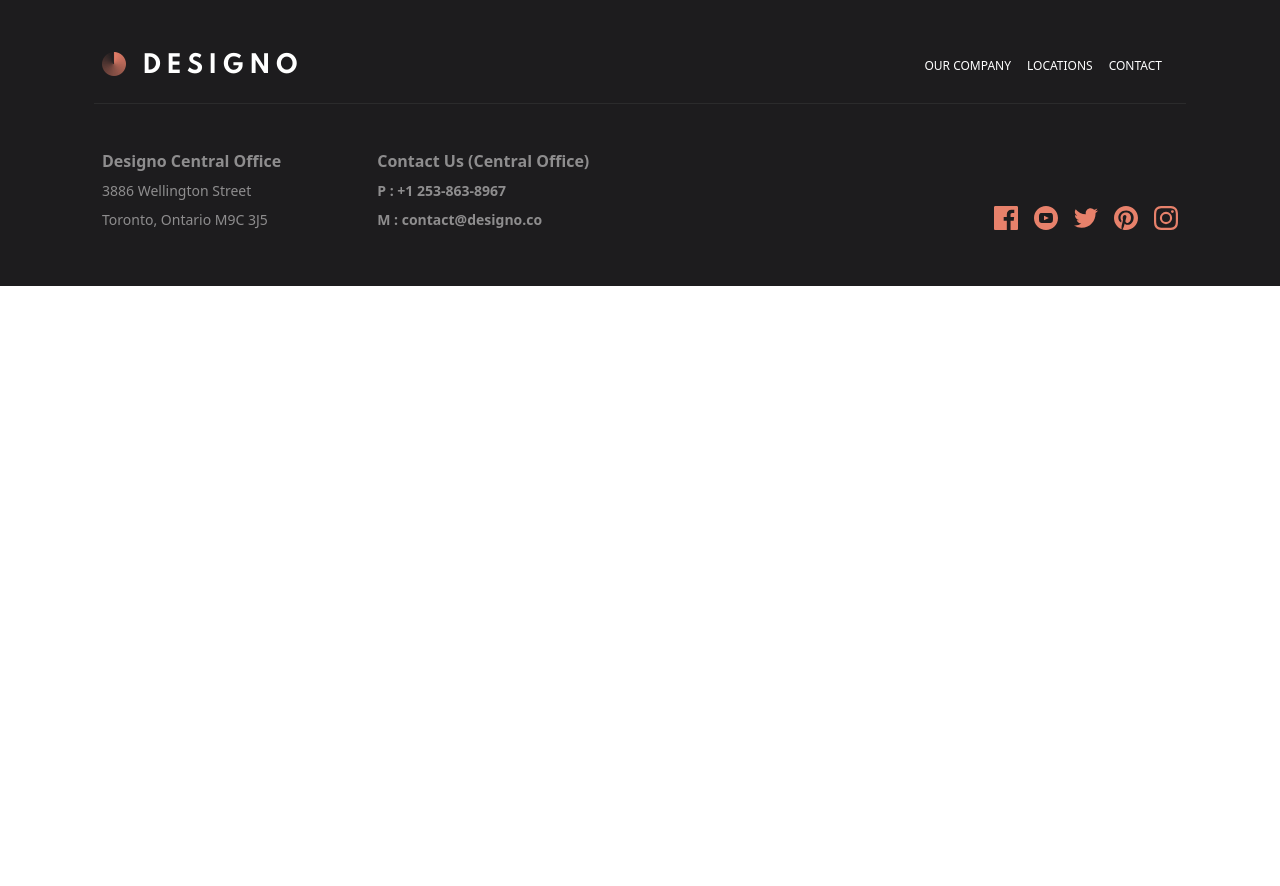
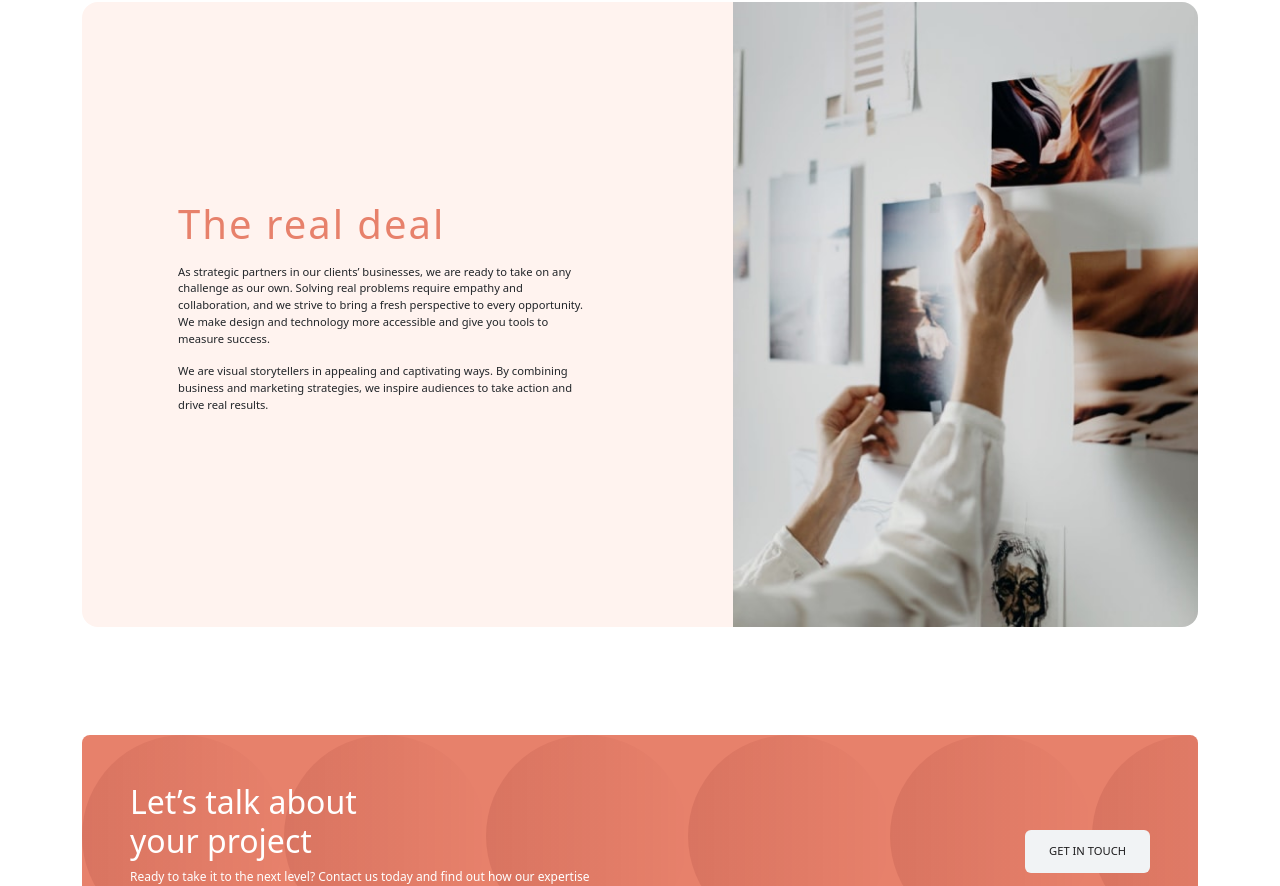
Before and after one commit to ShaimaaAKamal/designo, a React (Create React App) app: page /about in a window 1280 px wide. Shown: the part 1734-2620 px from the top of the page. Before the commit the page ends 2020 px from the top, so only its background shows below. Built offline with nearby package versions, Linux system fonts and the light colour scheme.

Commit message:
adjust pic layout in about componenet

```diff
--- a/src/Components/About/About.jsx
+++ b/src/Components/About/About.jsx
@@ -2,6 +2,8 @@ import React from 'react';
 import AboutHeading from './AboutHeading/AboutHeading';
 import WorldTalent from './WorldTalent/WorldTalent';
 import AboutLocation from './AboutLocation/AboutLocation';
+import RealDeal from './RealDeal/RealDeal';
+import LetsTalk from '../LetsTalk/LetsTalk';
 
 export default function About() {
   return (
@@ -9,6 +11,8 @@ export default function About() {
         <AboutHeading/>
         <WorldTalent/>
         <AboutLocation/>
+        <RealDeal/>
+        <LetsTalk/>
       </div>
   )
 }
--- a/src/Components/About/AboutCard/AboutCard.jsx
+++ b/src/Components/About/AboutCard/AboutCard.jsx
@@ -1,9 +1,10 @@
 import React from 'react'
 
-export default function AboutCard({images,title,messages}) {
+export default function AboutCard({images,title,messages,children}) {
+    const zindex=children?'real':''
   return (
          <div className="row gx-0 py-md-5">
-             <div className="col-lg-5">
+             <div className={`col-lg-5 ${zindex}`}>
               <div>
                   <img src={images[0]} alt="about image" className='w-100 imgLarge talentImg' />
                   <img src={images[1]} alt="about image" className='w-100 imgMedium talentImg' />
--- a/src/Components/About/RealDeal/RealDeal.jsx
+++ b/src/Components/About/RealDeal/RealDeal.jsx
@@ -11,6 +11,6 @@ export default function RealDeal() {
   const messages=[`As strategic partners in our clients’ businesses, we are ready to take on any challenge as our own. Solving real problems require empathy and collaboration, and we strive to bring a fresh perspective to every opportunity. We make design and technology more accessible and give you tools to measure success.`
   ,`We are visual storytellers in appealing and captivating ways. By combining business and marketing strategies, we inspire audiences to take action and drive real results.`]
   return (
-    <AboutCard images={images} title={title} messages={messages}/>
+    <AboutCard images={images} title={title} messages={messages}>Real</AboutCard>
   )
 }
--- a/src/index.scss
+++ b/src/index.scss
@@ -263,6 +263,15 @@ footer{
     border-radius: 1rem 1rem 0 0 ;
 }
   body{
+      .real{
+        order:3;
+        .talentImg{
+            border-radius: 0 1rem 1rem 0;
+        }
+      }
+      .real + div{
+        border-radius: 1rem 0 0 1rem;
+      }
       .imgSmall{
             display: none;
         }
```
